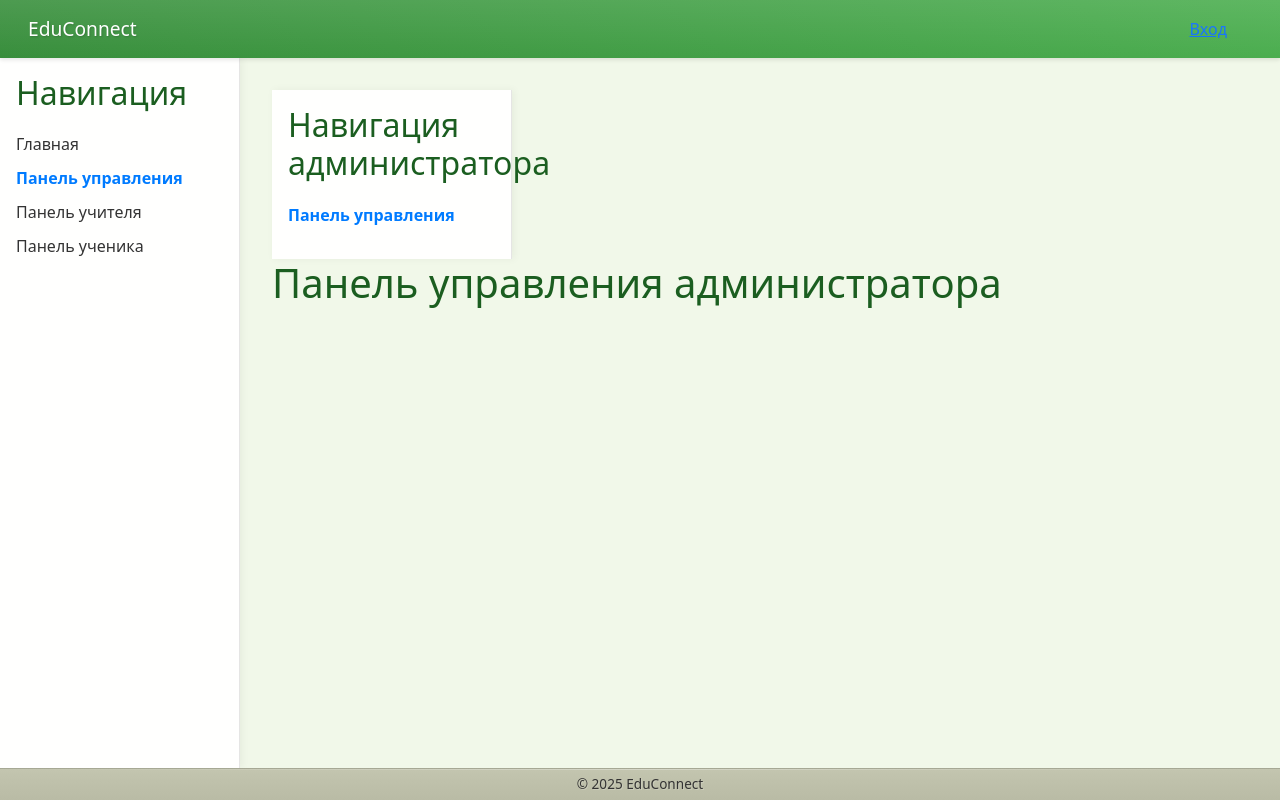
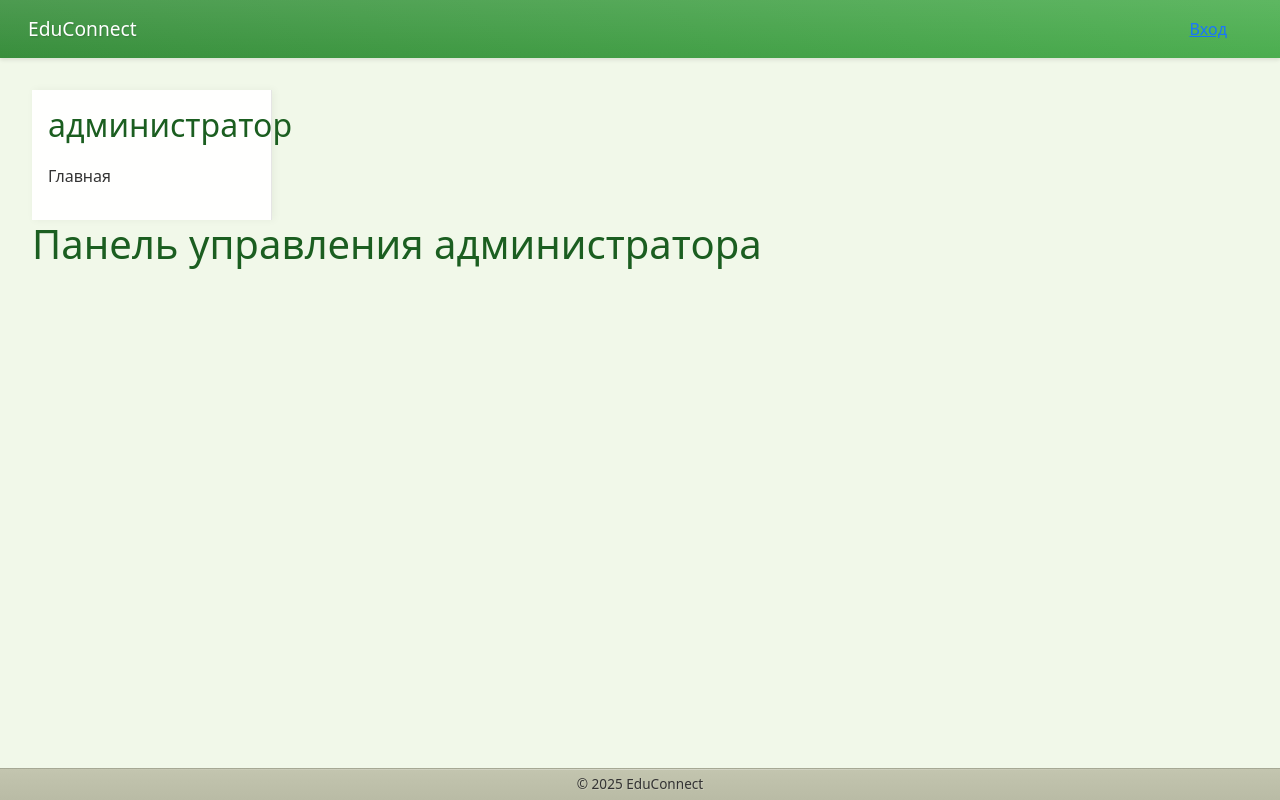
Before and after one commit to Alex-L-K-free/EduConnect, a React (Create React App) app in the folder educonnect/frontend/: page /admin in a window 1280 px wide. Built offline with nearby package versions, Linux system fonts and the light colour scheme.

Commit message:
работа над оформлением - панели управления v1

```diff
--- a/educonnect/frontend/src/components/HomePage.js
+++ b/educonnect/frontend/src/components/HomePage.js
@@ -1,9 +1,12 @@
 import React from 'react';
+// import './Sidebar.css'; // Импортируйте стили для Sidebar
+import Sidebar from './layout/Sidebar';
 
 const HomePage = () => {
   return (
     <div className="home-page">
       <h1>Добро пожаловать на главную страницу</h1>
+      <Sidebar activePage="home" />
       {/* Добавьте функционал для главной страницы */}
     </div>
   );
--- a/educonnect/frontend/src/components/layout/Layout.js
+++ b/educonnect/frontend/src/components/layout/Layout.js
@@ -1,14 +1,15 @@
 import React from 'react';
 import Header from './Header';
 import Footer from './Footer';
-import Sidebar from './Sidebar';
+// import Sidebar from './Sidebar';
+// import SidebarAdmin from './SidebarAdmin';
 
 const Layout = ({ children, activePage }) => {
   return (
     <div className="layout">
       <Header />
       <div className="content-wrapper">
-        <Sidebar activePage={activePage} />
+        {/* <Sidebar activePage={activePage} /> */}
         <main>
           {children}
         </main>
--- a/educonnect/frontend/src/components/layout/Sidebar.js
+++ b/educonnect/frontend/src/components/layout/Sidebar.js
@@ -4,7 +4,7 @@ import './Sidebar.css'; // Импортируйте стили для Sidebar
 const Sidebar = ({ activePage }) => {
   return (
     <div className="sidebar">
-      <h2>Навигация</h2>
+      <h2>главная</h2>
       <ul>
         <li className={activePage === 'home' ? 'active' : ''}>
           <a href="/">Главная</a>
--- a/educonnect/frontend/src/components/layout/SidebarAdmin.js
+++ b/educonnect/frontend/src/components/layout/SidebarAdmin.js
@@ -4,12 +4,21 @@ import './Sidebar.css'; // Импортируйте стили для Sidebar
 const SidebarAdmin = ({ activePage }) => {
   return (
     <div className="sidebar">
-      <h2>Навигация администратора</h2>
+      <h2>администратор</h2>
       <ul>
+        <li className={activePage === 'home' ? 'active' : ''}>
+          <a href="/">Главная</a>
+        {/* </li>
         <li className={activePage === 'admin' ? 'active' : ''}>
           <a href="/admin">Панель управления</a>
         </li>
-        {/* Добавьте другие элементы навигации для администратора */}
+        <li className={activePage === 'teacher' ? 'active' : ''}>
+          <a href="/teacher">учителя</a>
+        </li>
+        <li className={activePage === 'student' ? 'active' : ''}>
+          <a href="/student">ученика</a> */}
+        </li>
+         {/* Добавьте другие элементы навигации для ученика */}
       </ul>
     </div>
   );
--- a/educonnect/frontend/src/components/layout/SidebarStudent.js
+++ b/educonnect/frontend/src/components/layout/SidebarStudent.js
@@ -4,12 +4,21 @@ import './Sidebar.css'; // Импортируйте стили для Sidebar
 const SidebarStudent = ({ activePage }) => {
   return (
     <div className="sidebar">
-      <h2>Навигация ученика</h2>
+      <h2>ученик</h2>
       <ul>
+        <li className={activePage === 'home' ? 'active' : ''}>
+          <a href="/">Главная</a>
+        {/* </li>
+        <li className={activePage === 'admin' ? 'active' : ''}>
+          <a href="/admin">Панель управления</a>
+        </li>
+        <li className={activePage === 'teacher' ? 'active' : ''}>
+          <a href="/teacher">учителя</a>
+        </li>
         <li className={activePage === 'student' ? 'active' : ''}>
-          <a href="/student">Панель ученика</a>
+          <a href="/student">ученика</a> */}
         </li>
-        {/* Добавьте другие элементы навигации для ученика */}
+         {/* Добавьте другие элементы навигации для ученика */}
       </ul>
     </div>
   );
--- a/educonnect/frontend/src/components/layout/SidebarTeacher.js
+++ b/educonnect/frontend/src/components/layout/SidebarTeacher.js
@@ -4,12 +4,21 @@ import './Sidebar.css'; // Импортируйте стили для Sidebar
 const SidebarTeacher = ({ activePage }) => {
   return (
     <div className="sidebar">
-      <h2>Навигация учителя</h2>
+      <h2>учитель</h2>
       <ul>
+        <li className={activePage === 'home' ? 'active' : ''}>
+          <a href="/">Главная</a>
+        {/* </li>
+        <li className={activePage === 'admin' ? 'active' : ''}>
+          <a href="/admin">Панель управления</a>
+        </li>
         <li className={activePage === 'teacher' ? 'active' : ''}>
-          <a href="/teacher">Панель учителя</a>
+          <a href="/teacher">учителя</a>
         </li>
-        {/* Добавьте другие элементы навигации для учителя */}
+        <li className={activePage === 'student' ? 'active' : ''}>
+          <a href="/student">ученика</a> */}
+        </li>
+         {/* Добавьте другие элементы навигации для ученика */}
       </ul>
     </div>
   );
```
